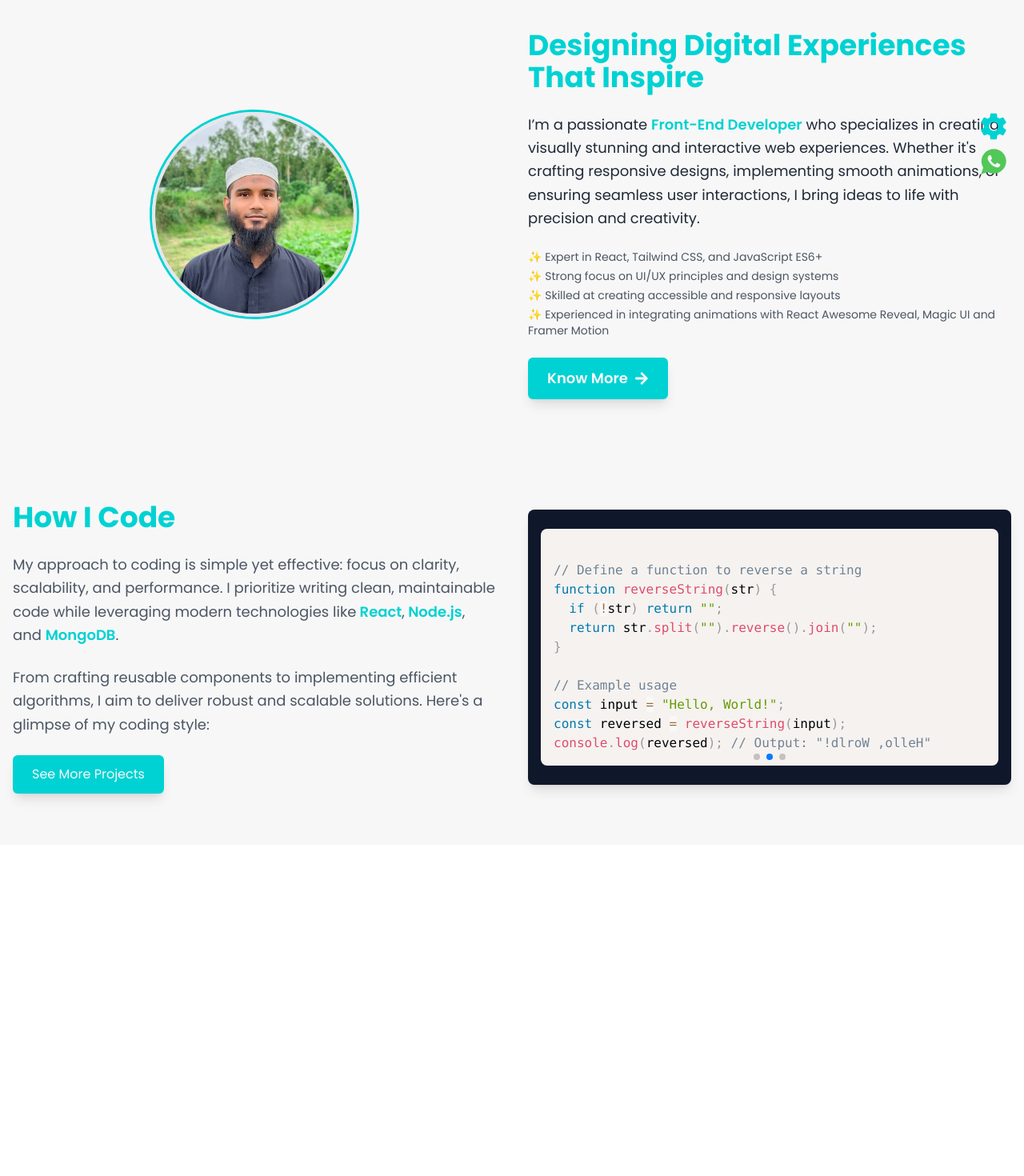
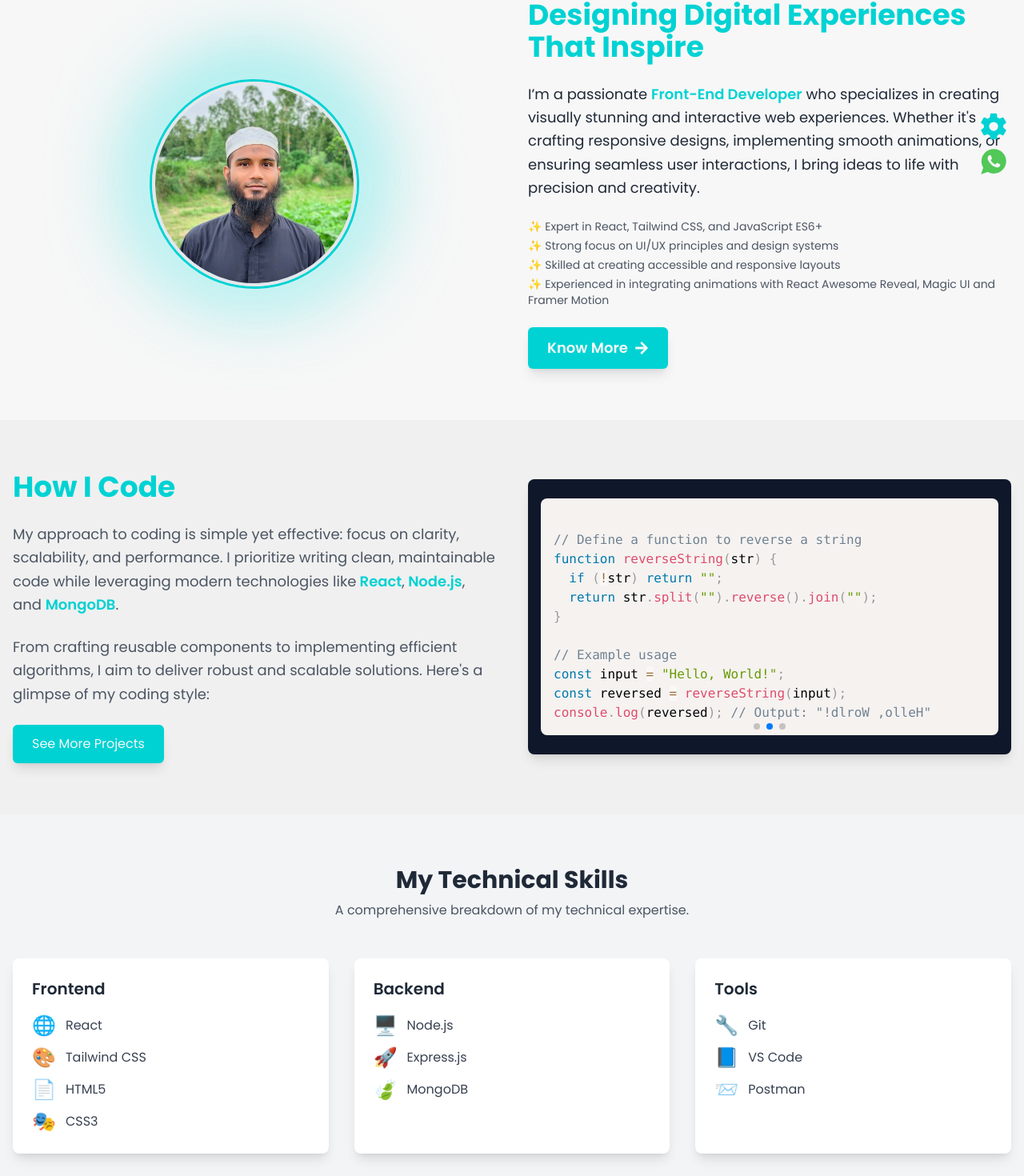
Before and after one commit to Hasinur3813/react-portfolio, a React (Vite) app: page / in a window 1280 px wide. Shown: the part 553-2023 px from the top of the page at 80% size. Before the commit the page ends 1609 px from the top, so only its background shows below. Built offline with nearby package versions, Linux system fonts and the light colour scheme.

Commit message:
customized color

```diff
--- a/package.json
+++ b/package.json
@@ -4,7 +4,7 @@
   "version": "0.0.0",
   "type": "module",
   "scripts": {
-    "dev": "vite",
+    "start": "vite",
     "build": "vite build",
     "lint": "eslint .",
     "preview": "vite preview"
@@ -12,9 +12,9 @@
   "dependencies": {
     "antd": "^5.22.7",
     "daisyui": "^4.12.23",
-    "framer-motion": "^11.15.0",
     "lottie-react": "^2.4.0",
     "react": "^18.3.1",
+    "react-circular-progressbar": "^2.1.0",
     "react-dom": "^18.3.1",
     "react-icons": "^5.4.0",
     "react-router-dom": "^7.1.1",
--- a/src/Pages/Homepage/Homepage.jsx
+++ b/src/Pages/Homepage/Homepage.jsx
@@ -1,6 +1,7 @@
 import AboutMe from "../../components/AboutMe/AboutMe";
 import Hero from "../../components/Hero/Hero";
-import HowICode from "../../components/HowICode";
+import HowICode from "../../components/HowICode/HowICode";
+import Skills from "../../components/Skills/Skills";
 
 const Homepage = () => {
   return (
@@ -8,6 +9,7 @@ const Homepage = () => {
       <Hero />
       <AboutMe />
       <HowICode />
+      <Skills />
     </div>
   );
 };
--- a/src/components/AboutMe/AboutMe.jsx
+++ b/src/components/AboutMe/AboutMe.jsx
@@ -4,13 +4,13 @@ import Section from "../../layout/Section";
 
 const AboutMe = () => {
   return (
-    <Section className="">
+    <Section>
       <div className="container mx-auto px-4 flex flex-col-reverse lg:flex-row items-center gap-24 lg:gap-10">
         {/* left content */}
         <div className="lg:flex-1 relative flex justify-center">
           {/* Blob Background */}
-          <div className="absolute w-60 h-60 bg-primaryColor rounded-full blur-3xl -z-10"></div>
-          <div className="absolute w-64 h-64 bg-bg-secondary rounded-full blur-2xl -z-20"></div>
+          <div className="absolute w-60 h-60 bg-primaryColor rounded-full blur-3xl "></div>
+          <div className="absolute w-64 h-64 bg-bg-secondary rounded-full blur-2xl "></div>
 
           {/* Profile Photo */}
           <img
--- a/src/components/Hero/Hero.jsx
+++ b/src/components/Hero/Hero.jsx
@@ -14,7 +14,7 @@ import developer from "../../assets/developer.json"; // Import your JSON file
 
 const Hero = () => {
   return (
-    <Section className="!py-5">
+    <Section className="!py-5 mt-12">
       <div className=" flex flex-col md:flex-row gap-y-20 items-center container mx-auto px-3  pt-10 sm:pt-20">
         {/* Left Content */}
         <div className=" flex-1 space-y-6">
--- a/src/components/HowICode.jsx
+++ b/src/components/HowICode/HowICode.jsx
@@ -1,6 +1,6 @@
 import { Prism as SyntaxHighlighter } from "react-syntax-highlighter";
-import { atomDark } from "react-syntax-highlighter/dist/esm/styles/prism";
-import Section from "../layout/Section";
+
+import Section from "../../layout/Section";
 import { Swiper, SwiperSlide } from "swiper/react";
 import "swiper/css";
 import { Pagination, Autoplay, Navigation } from "swiper/modules";
@@ -22,7 +22,7 @@ console.log(reversed); // Output: "!dlroW ,olleH"
 
 const HowICode = () => {
   return (
-    <Section>
+    <Section className="bg-offWhite">
       <div className="container mx-auto px-4  grid grid-cols-1 md:grid-cols-2 gap-10 items-center">
         {/* Left Content */}
         <div className="space-y-6">
--- a/src/components/Navbar/Navbar.jsx
+++ b/src/components/Navbar/Navbar.jsx
@@ -17,7 +17,7 @@ const Navbar = () => {
         showMobileMenu={showMobileMenu}
       />
 
-      <div className="shadow-sm bg-bg-secondary dark:bg-darkGray">
+      <div className="shadow-md bg-transparent dark:bg-darkGray fixed top-0 w-full z-10 backdrop-blur-md">
         <div className="container mx-auto px-3">
           <div className="flex py-5 justify-between items-center">
             {/* navbar start */}
--- /dev/null
+++ b/src/components/Skills/Skills.jsx
@@ -0,0 +1,72 @@
+const skills = [
+  {
+    category: "Frontend",
+    technologies: [
+      { name: "React", icon: "🌐" },
+      { name: "Tailwind CSS", icon: "🎨" },
+      { name: "HTML5", icon: "📄" },
+      { name: "CSS3", icon: "🎭" },
+    ],
+  },
+  {
+    category: "Backend",
+    technologies: [
+      { name: "Node.js", icon: "🖥️" },
+      { name: "Express.js", icon: "🚀" },
+      { name: "MongoDB", icon: "🍃" },
+    ],
+  },
+  {
+    category: "Tools",
+    technologies: [
+      { name: "Git", icon: "🔧" },
+      { name: "VS Code", icon: "📘" },
+      { name: "Postman", icon: "📨" },
+    ],
+  },
+];
+
+const Skills = () => {
+  return (
+    <section className="py-16 bg-gray-100">
+      <div className="container mx-auto px-4">
+        {/* Header */}
+        <div className="text-center mb-12">
+          <h2 className="text-3xl font-bold text-gray-800">
+            My Technical Skills
+          </h2>
+          <p className="text-gray-600 mt-2">
+            A comprehensive breakdown of my technical expertise.
+          </p>
+        </div>
+
+        {/* Skills Cards */}
+        <div className="grid grid-cols-1 sm:grid-cols-2 lg:grid-cols-3 gap-8">
+          {skills.map((skill, index) => (
+            <div
+              key={index}
+              className="bg-white p-6 rounded-lg shadow-lg hover:shadow-xl transition-shadow duration-200"
+            >
+              <h3 className="text-xl font-semibold text-gray-800 mb-4">
+                {skill.category}
+              </h3>
+              <ul className="space-y-2">
+                {skill.technologies.map((tech, idx) => (
+                  <li
+                    key={idx}
+                    className="flex items-center gap-3 text-gray-700 hover:text-primaryColor transition-colors"
+                  >
+                    <span className="text-2xl">{tech.icon}</span>
+                    <span>{tech.name}</span>
+                  </li>
+                ))}
+              </ul>
+            </div>
+          ))}
+        </div>
+      </div>
+    </section>
+  );
+};
+
+export default Skills;
--- a/src/index.css
+++ b/src/index.css
@@ -8,7 +8,7 @@
   :root {
     --color-primaryColor: #00d2d3;
     --color-secondaryColor: #00d3c4;
-    --color-offWhite: #f9f9f9;
+    --color-offWhite: #f0f0f0;
     --color-darkGray: #0f172a;
     --color-lightGray: #f7f7f7;
     --color-muted: #4b5563;
@@ -27,7 +27,7 @@
 .theme-default {
   --color-primaryColor: #00d2d3;
   --color-secondaryColor: #00d3c4;
-  --color-offWhite: #f9f9f9;
+  --color-offWhite: #f7f7f7;
   --color-darkGray: #0f172a;
   --color-lightGray: #f7f7f7;
   --color-muted: #4b5563;
```
Also changed, not shown: 1 other file (tests, documents, lock files or other folders).
